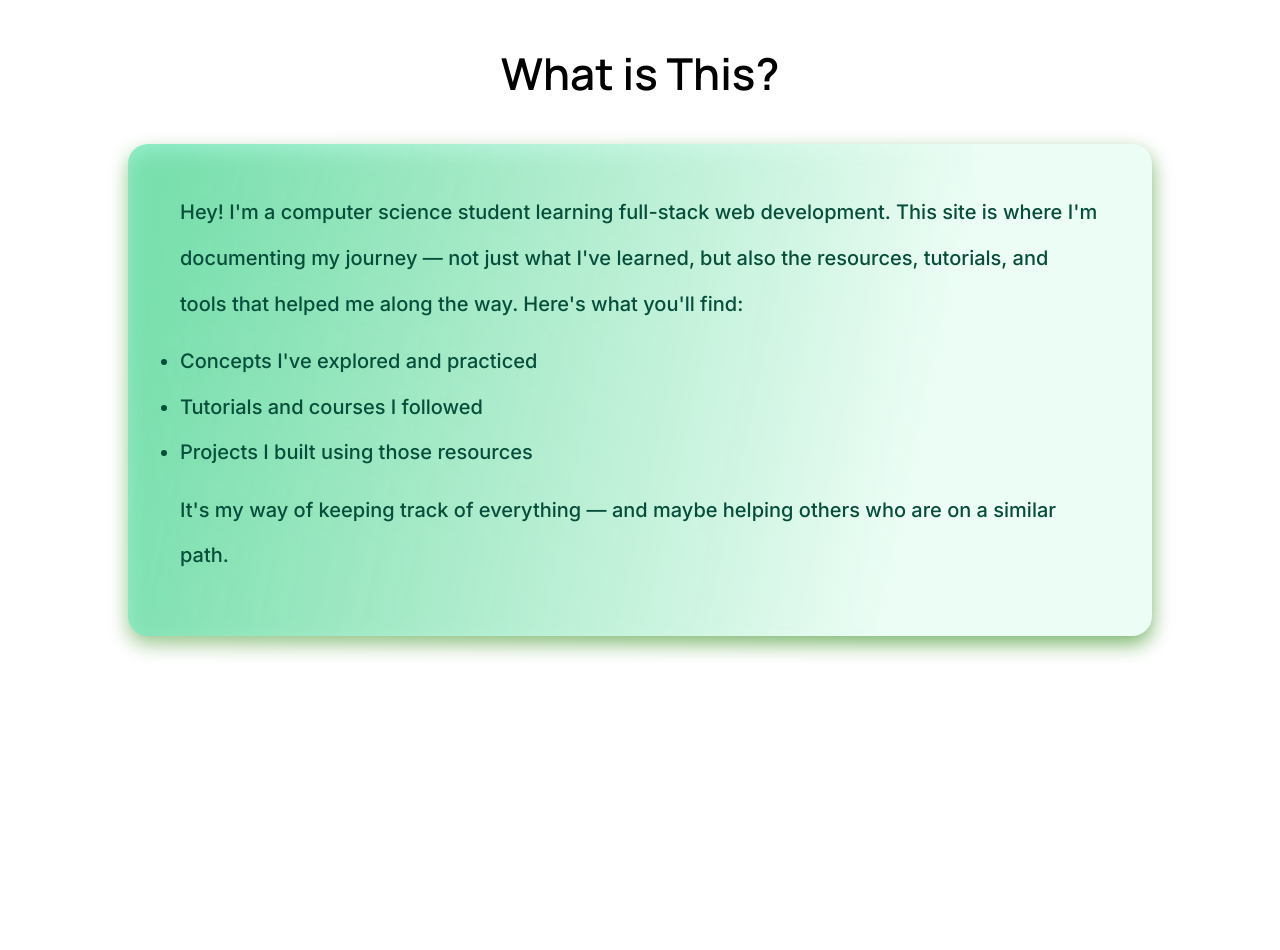
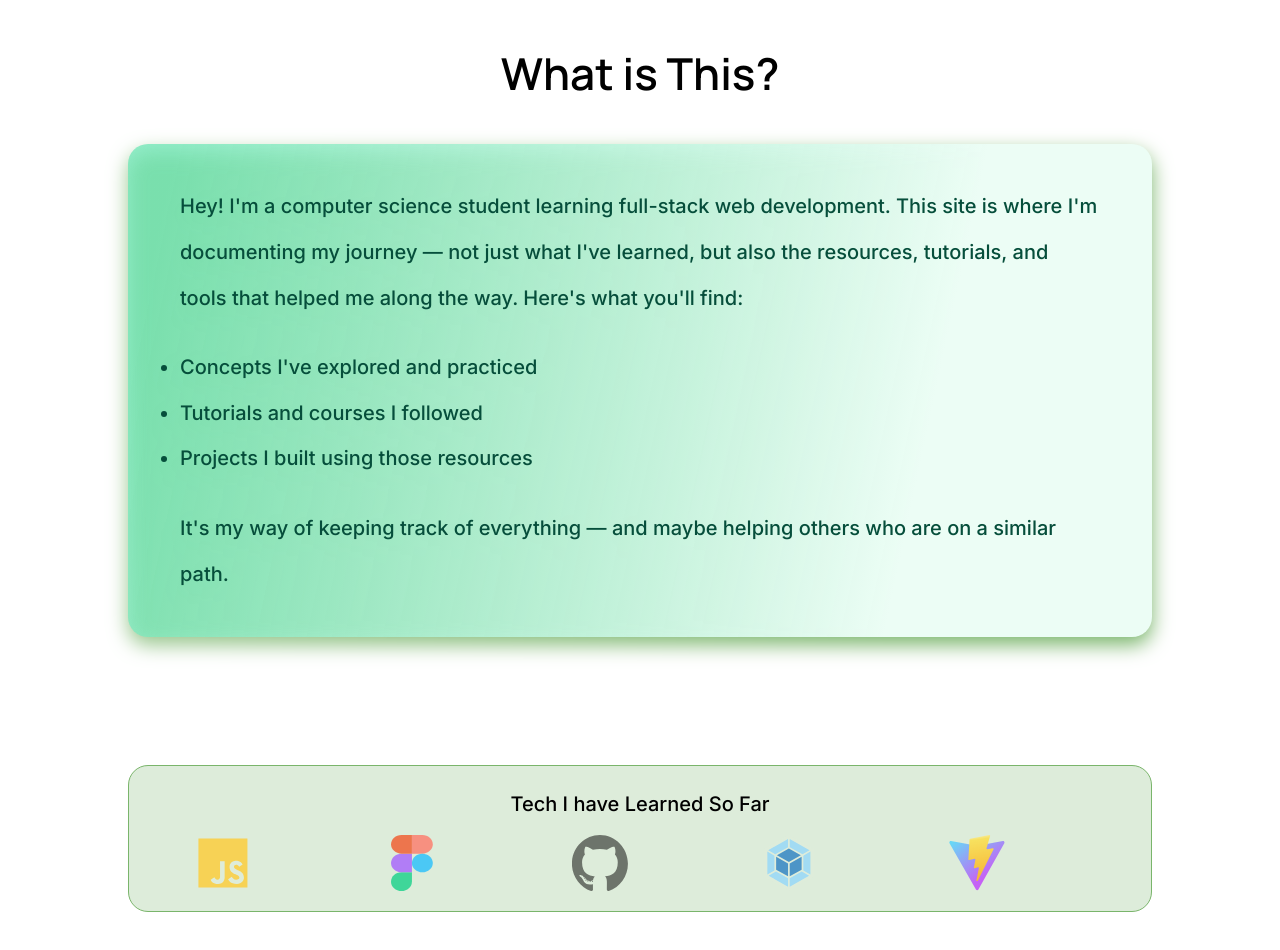
Before and after one commit to Jaisal-Gautam/Codyssey, a website built with Vite: page index.html in a window 1280 px wide. Shown: the part 842-1792 px from the top of the page. Before the commit the page ends 1526 px from the top, so only its background shows below. Built offline with nearby package versions, Linux system fonts and the light colour scheme.

Commit message:
Added Sec-2 and animation

```diff
--- a/index.html
+++ b/index.html
@@ -54,19 +54,40 @@
           <h2>What is This?</h2>
         </div>
         <div class="sec-1-cnt">
-          <p>
-            <span class="cnt-1">Hey! I'm a computer science student learning full-stack web
+          <span class="cnt-1"
+            >Hey! I'm a computer science student learning full-stack web
             development. This site is where I'm documenting my journey — not
             just what I've learned, but also the resources, tutorials, and tools
-            that helped me along the way. Here's what you'll find:</span>
-            <ul>
-              <li>Concepts I've explored and practiced</li>
-              <li>Tutorials and courses I followed</li>
-              <li>Projects I built using those resources</li>
-            </ul>
-            <span class="cnt-2">It's my way of keeping track of
-            everything — and maybe helping others who are on a similar path.</span>
-          </p>
+            that helped me along the way. Here's what you'll find:</span
+          >
+          <ul>
+            <li>Concepts I've explored and practiced</li>
+            <li>Tutorials and courses I followed</li>
+            <li>Projects I built using those resources</li>
+          </ul>
+          <span class="cnt-2"
+            >It's my way of keeping track of everything — and maybe helping
+            others who are on a similar path.</span
+          >
+        </div>
+      </div>
+
+      <div class="sec-2">
+        <div class="logo-container">
+          <div class="logo-header">
+            <h4>Tech I have Learned So Far</h4>
+          </div>
+          <div class="logos">
+            <div class="logos-slide">
+              <img src="./src/assets/slider/Coding Icons-1.svg" alt="">
+              <img src="./src/assets/slider/Coding Icons-2.svg" alt="">
+              <img src="./src/assets/slider/Coding Icons.svg" alt="">
+              <img src="./src/assets/slider/Figma.svg" alt="">
+              <img src="./src/assets/slider/Github.svg" alt="">
+              <img src="./src/assets/slider/Group-1.svg" alt="">
+              <img src="./src/assets/slider/Group.svg" alt="">
+            </div>
+          </div>
         </div>
       </div>
     </main>
--- a/src/main.js
+++ b/src/main.js
@@ -1,3 +1,6 @@
-
 import './style.css';
 import './module/particle.js'
+
+
+const slide = document.querySelector(".logos-slide");
+slide.innerHTML += slide.innerHTML;
--- a/src/module/particle.js
+++ b/src/module/particle.js
@@ -1,3 +1,4 @@
+
 window.particlesJS("particles-js", {
     particles: {
       number: { value: 50, density: { false: true, value_area: 800 } },
--- a/src/style.css
+++ b/src/style.css
@@ -1,4 +1,5 @@
 @import url('https://fonts.googleapis.com/css2?family=Inter:ital,opsz,wght@0,14..32,100..900;1,14..32,100..900&family=Manrope:wght@200..800&display=swap');
+
 :root {
     --clr-border: hsla(0, 0%, 85%, 1);
     --clr-accent: rgba(3, 102, 60, 0.88);
@@ -8,6 +9,7 @@
     padding: 0;
     margin: 0;
     box-sizing: border-box;
+
 }
 
 body {
@@ -17,6 +19,7 @@ body {
     flex-direction: column;
     justify-content: center;
     flex-direction: column;
+    background-color: #fff;
 }
 
 
@@ -32,11 +35,11 @@ nav {
     justify-content: space-between;
     align-items: center;
     padding: 0.75rem 1rem;
-    animation: ToptoBottom 0.5s ease-in-out 0s 1 normal both;
+    animation: ToptoBottom 0.5s ease-out 0s 1 normal both;
 }
 
 .webLogo img {
-    animation: ToptoBottom 0.5s ease-in-out  0.75s 1 normal both;
+    animation: ToptoBottom 0.5s ease-out 0.75s 1 normal both;
     width: 3rem;
     height: auto;
     flex-shrink: 0;
@@ -44,7 +47,7 @@ nav {
 }
 
 .webName h4 {
-    animation: ToptoBottom 0.5s ease-in-out 0.75s 1 normal both;
+    animation: ToptoBottom 0.5s ease-out 0.75s 1 normal both;
     color: var(--clr-accent);
     font-size: 1.5rem;
     font-weight: 500;
@@ -60,7 +63,7 @@ main {
     flex-direction: column;
     justify-content: center;
     align-items: center;
-    animation: ToptoBottom 0.5s ease-in-out 1.5s 1 normal both;
+    animation: ToptoBottom 0.5s ease-out 1.5s 1 normal both;
 }
 
 .hero .heading {
@@ -183,12 +186,12 @@ main {
     justify-content: center;
     align-items: center;
     padding: 0 5rem;
-    /* background-color: red; */
+    margin-bottom: 8rem;
 }
 
 .sec-1 .sec-1-header h2 {
     color: #000;
-    font-family: "Manrope",sans-serif;
+    font-family: "Manrope", sans-serif;
     font-size: 2.75rem;
     font-weight: 600;
     line-height: 2.85rem;
@@ -196,8 +199,8 @@ main {
 }
 
 .sec-1 .sec-1-cnt {
-    width: 64rem;
-    height: 30.75rem;
+    max-width: 64rem;
+
     background: linear-gradient(102deg, rgba(110, 231, 183, 0.75) 4.28%, #ECFDF5 76.25%);
     filter: drop-shadow(0px 8px 10px #7AB56B);
     padding: 2.5rem 3.25rem;
@@ -205,9 +208,10 @@ main {
     display: flex;
     justify-content: space-around;
     flex-direction: column;
+    gap: 1.5rem;
 }
 
-.sec-1 .sec-1-cnt  li{
+.sec-1 .sec-1-cnt li {
     color: #064E3B;
     font-family: Inter;
     font-size: 1.25rem;
@@ -216,7 +220,8 @@ main {
     line-height: 2.85rem;
 
 }
-.sec-1 .sec-1-cnt span{
+
+.sec-1 .sec-1-cnt span {
     color: #064E3B;
     font-family: Inter;
     font-size: 1.25rem;
@@ -226,9 +231,57 @@ main {
 }
 
 
+.sec-2 {
+    display: flex;
+    width: 100%;
+    align-items: center;
+    justify-content: center;
+}
 
+.sec-2 .logo-container {
+    padding: 2rem 4rem;
+    width: 80%;
+    max-width: 73.625rem;
+    max-height: 12rem;
+    border-radius: 1.25rem;
+    border: 1px solid #7AB56B;
+    background: rgba(122, 181, 107, 0.25);
+    display: flex;
+    justify-content: center;
+    flex-direction: column;
+    gap: 1.5rem;
+    padding-bottom: 1rem;
+}
 
+.sec-2 .logo-container .logo-header h4 {
+    justify-self: center;
+    color: #000;
+    font-family: Inter;
+    font-size: 1.25rem;
+    font-style: normal;
+    font-weight: 500;
+    line-height: 0.8rem;
+}
 
+.logos {
+    overflow: hidden;
+    white-space: nowrap;
+    position: relative;
+}
+
+.logos-slide {
+    padding: auto 0;
+    display: flex;
+    align-items: center;
+    display: inline-block;
+    animation: 15s slide infinite linear;
+}
+
+.logos-slide img {
+    height: 3.5rem;
+    width: 3.5rem;
+    margin: 0 4rem;
+}
 
 
 
@@ -335,6 +388,9 @@ main {
         padding: 0 0 -5rem 0;
     }
 
+    .logos-slide img{
+        margin: 0 2rem;
+    }
 }
 
 
@@ -342,13 +398,25 @@ main {
 /* Animations */
 
 @keyframes ToptoBottom {
-    0%{
+    0% {
         transform: translateY(-100px);
         opacity: 0;
     }
-    100%{
+
+    100% {
         opacity: 1;
         transform: translateY(0);
     }
 
 }
+
+@keyframes slide {
+    from {
+        transform: translateX(0);
+    }
+
+    to {
+        transform: translateX(-50%);
+    }
+
+}
```
Also changed, not shown: src/assets/slider/Coding Icons-1.svg (added), src/assets/slider/Coding Icons-2.svg (added), src/assets/slider/Coding Icons.svg (added), src/assets/slider/Figma.svg (added), src/assets/slider/Github.svg (added), src/assets/slider/Group-1.svg (added), src/assets/slider/Group.svg (added).
